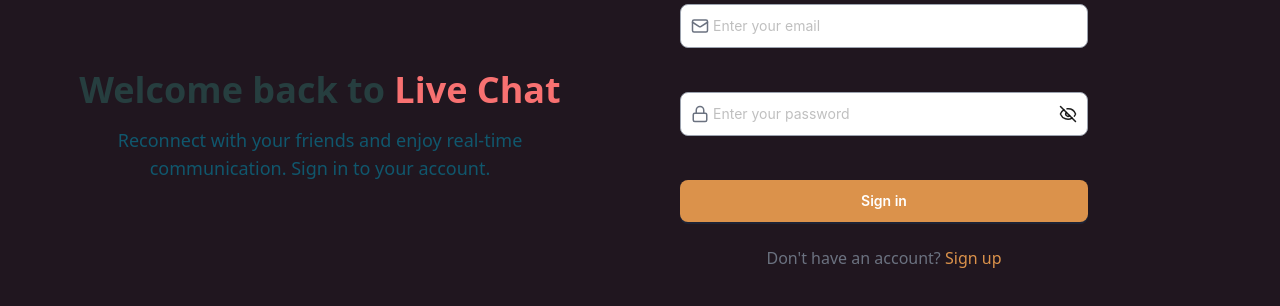
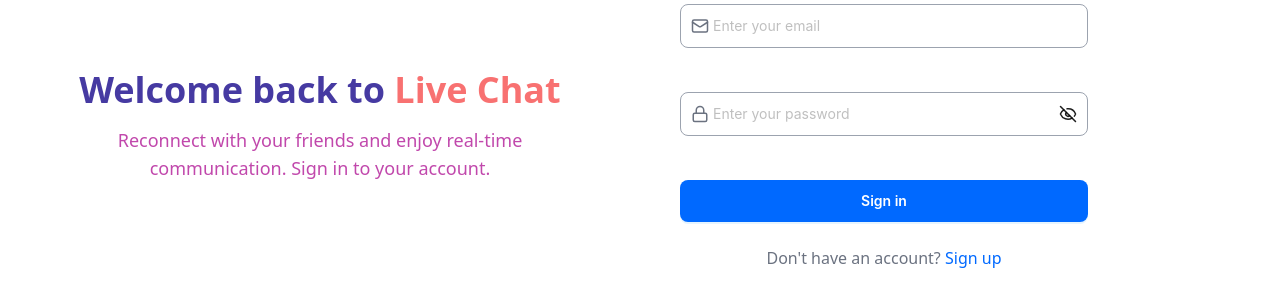
Before and after one commit to jayprajapati1904/Live_Chat_App, a React (Vite) app in the folder Client/: page /signin in a window 1280 px wide. Shown: the part 312-618 px from the top of the page. Built offline with nearby package versions, Linux system fonts and the light colour scheme; no server answers.

Commit message:
adding some theme

```diff
--- a/Client/src/components/Navbar.jsx
+++ b/Client/src/components/Navbar.jsx
@@ -19,6 +19,7 @@ export default function Navbar() {
     "nord",
     "corporate",
     "retro",
+    "synthwave",
   ]; // Add your themes here
 
   return (
--- a/Client/src/store/useThemeStore.js
+++ b/Client/src/store/useThemeStore.js
@@ -1,7 +1,7 @@
 import { create } from "zustand";
 
 export const useThemeStore = create((set) => ({
-  theme: localStorage.getItem("chat-theme") || "coffee",
+  theme: localStorage.getItem("chat-theme") || "winter",
   setTheme: (theme) => {
     localStorage.setItem("chat-theme", theme);
     set({ theme });
```
